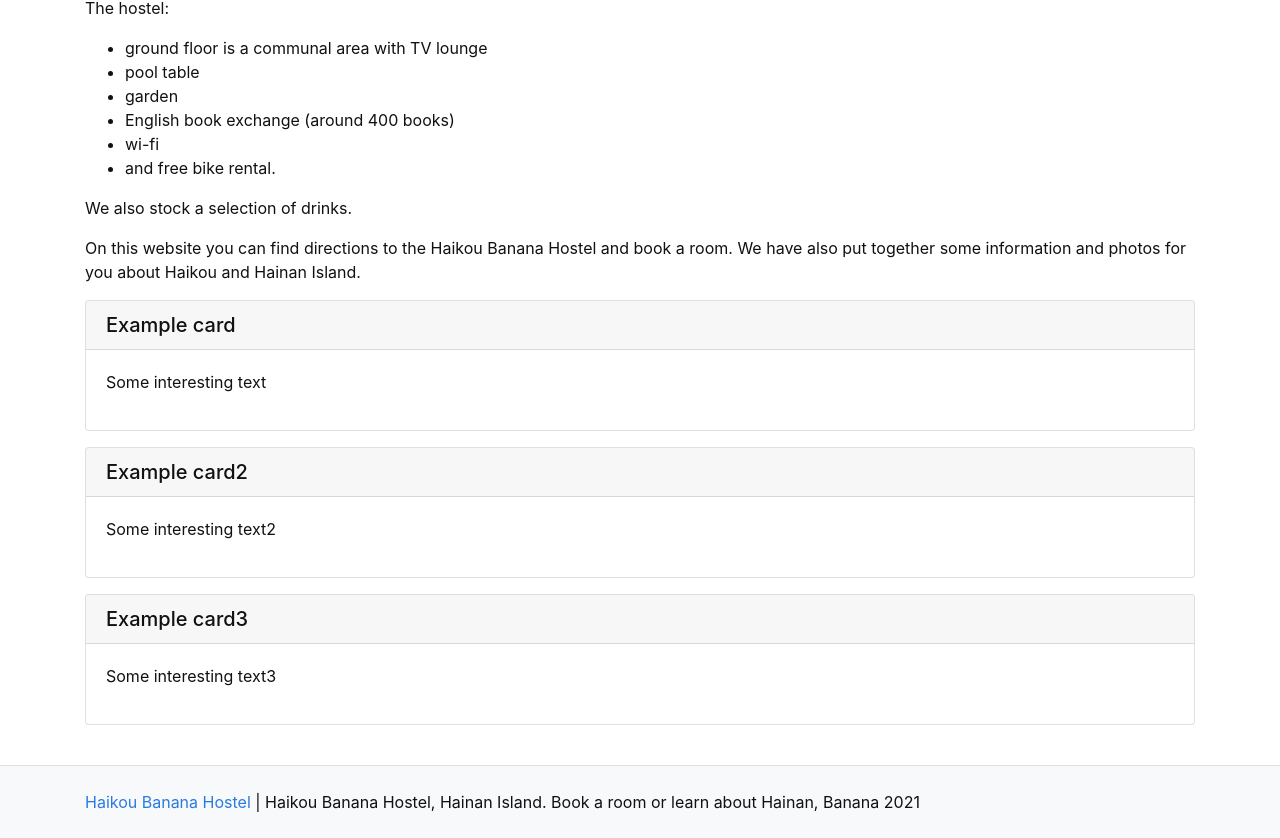
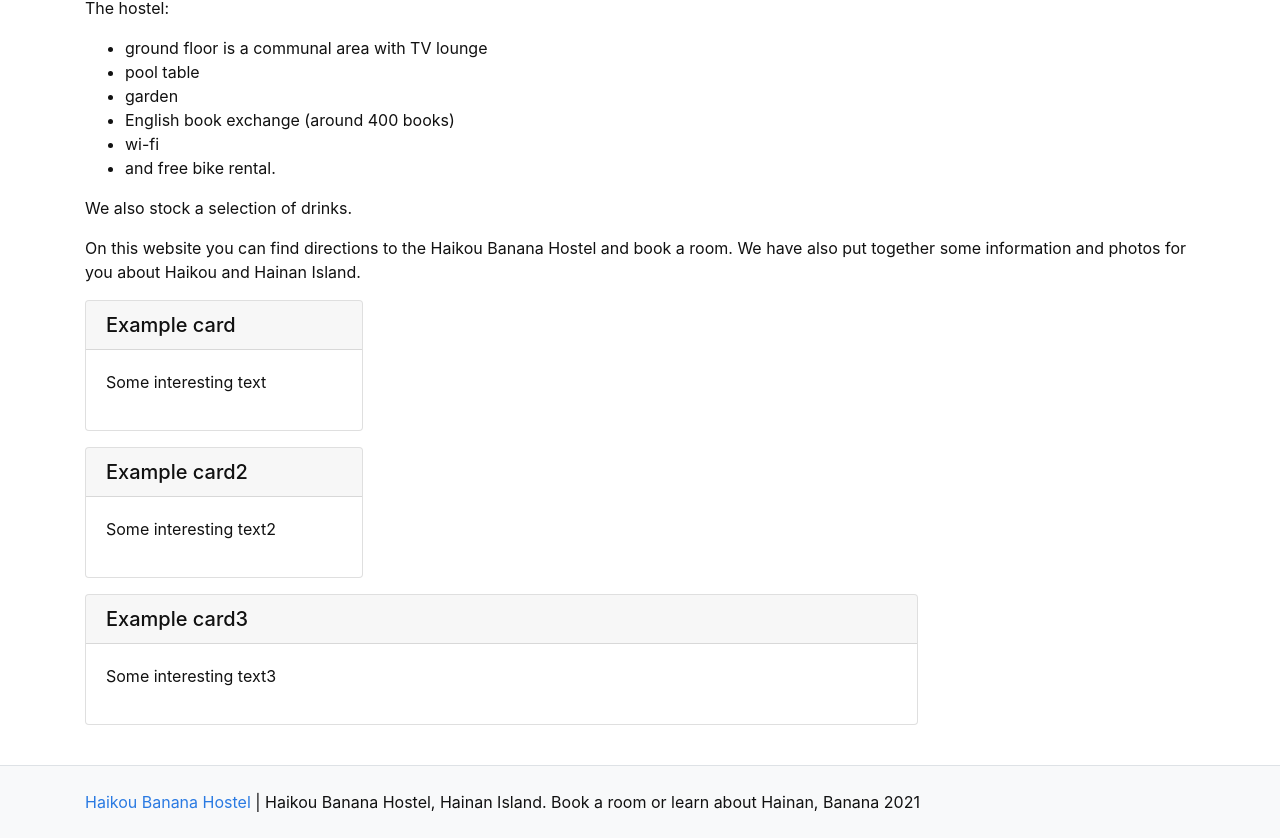
Before and after one commit to pipilu89/bootstrap-template, a Jekyll site: the page built from pages/index.md, in a window 1280 px wide. Shown: the part 966-1804 px from the top of the page. Built offline with Jekyll 4.4.1, drawn with Linux system fonts in a browser that asks for light colours.

Commit message:
Update index.md

```diff
--- a/pages/index.md
+++ b/pages/index.md
@@ -24,8 +24,8 @@ We also stock a selection of drinks.
 
 On this website you can find directions to the Haikou Banana Hostel and book a room. We have also put together some information and photos for you about Haikou and Hainan Island.
 
-{% include card.html text="Some interesting text" header="Example card" %}
+{% include card.html text="Some interesting text" header="Example card" width="25" %}
 
-{% include card.html text="Some interesting text2" header="Example card2" %}
+{% include card.html text="Some interesting text2" header="Example card2" width="25" %}
 
-{% include card.html text="Some interesting text3" header="Example card3" %}
+{% include card.html text="Some interesting text3" header="Example card3" width="75" %}
```
